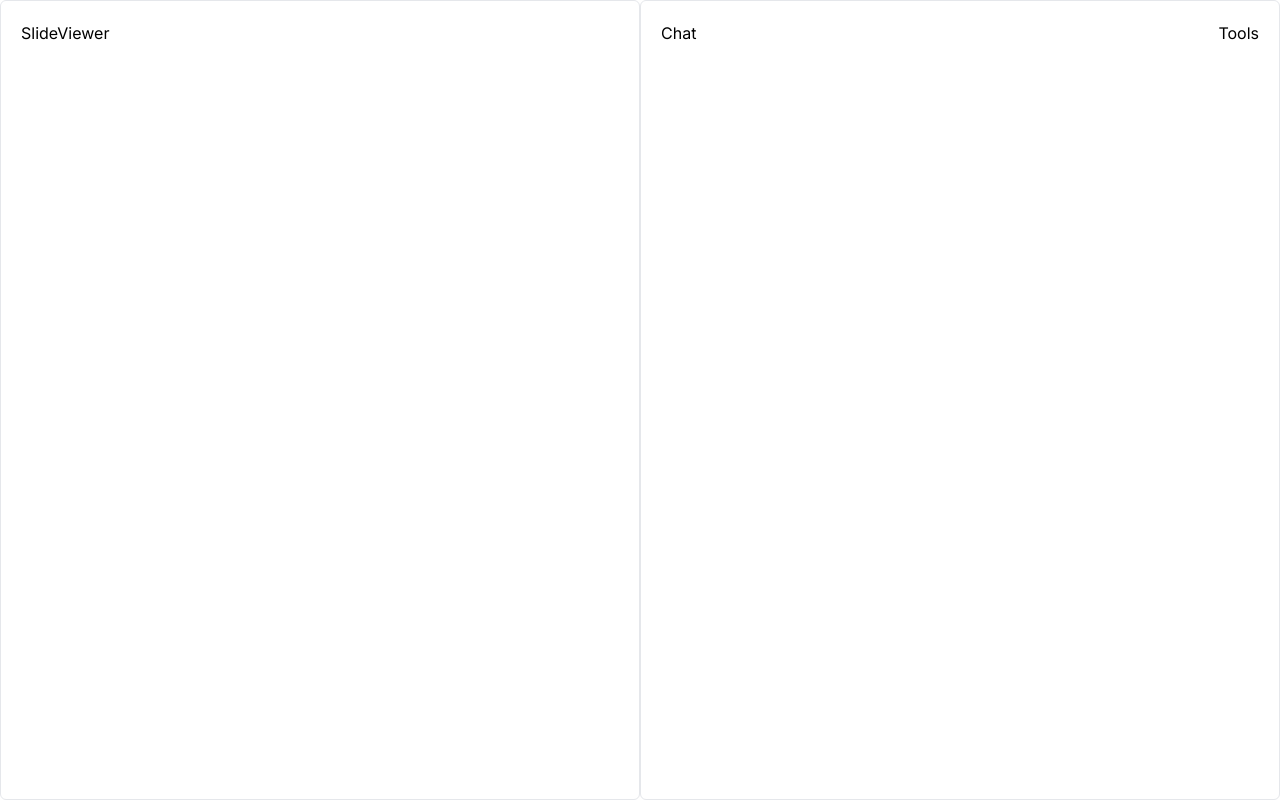
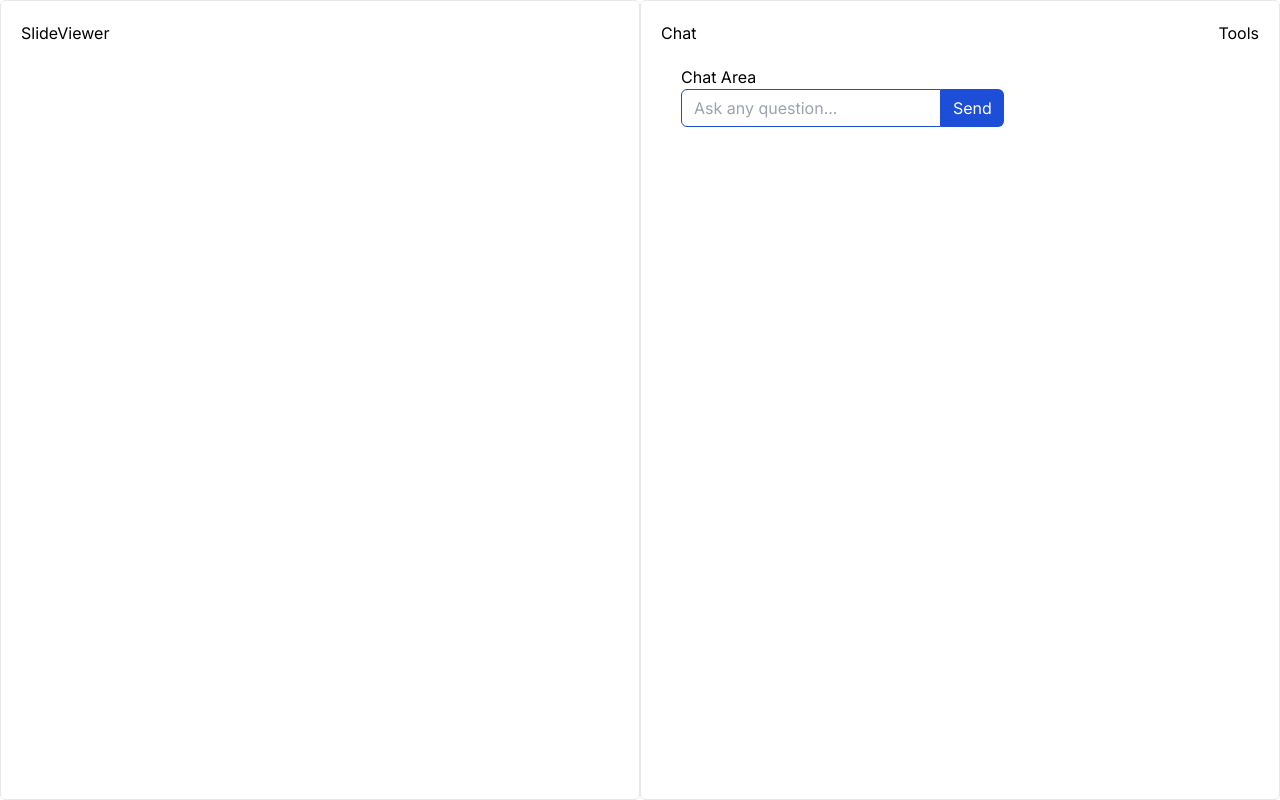
Before and after one commit to ibrahzizo360/intellisenseai, a Next.js app: page /slide in a window 1280 px wide. Built offline with nearby package versions, Linux system fonts and the light colour scheme.

Commit message:
adding styling

```diff
--- a/src/app/slide/components/ChatArea.tsx
+++ b/src/app/slide/components/ChatArea.tsx
@@ -7,11 +7,14 @@ const ChatArea = () => {
             <p>Chat</p>
             <div>Tools</div>
         </header>
-        <div>
-            <div className="w-full"></div>
-            <div>
-                <input type="text" />
-                <button></button>
+        <div className='p-5 w-full flex flex-col'>
+            <div className="w-full">
+                <p className="flex">Chat Area</p>
+            </div>
+            <div className='flex w-full'>
+                <input type="text" placeholder='Ask any question...' className='border border-blue-700 px-3 py-1.5 rounded-s-md
+                outline-none' />
+                <button className='bg-blue-700 px-3 py-1.5 rounded-e-md text-white'>Send</button>
             </div>
         </div>
     </div>
```
